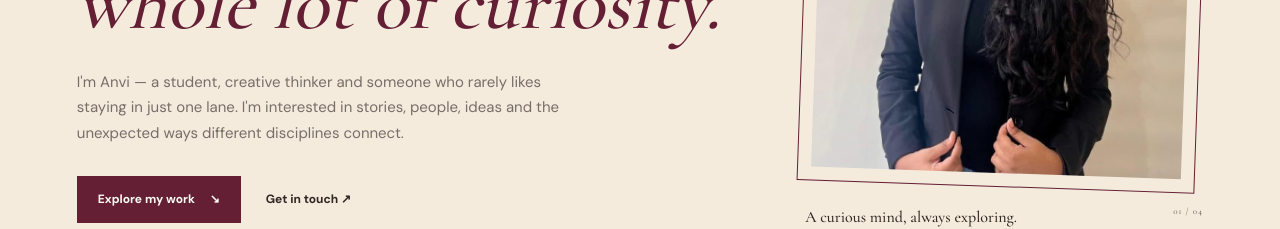
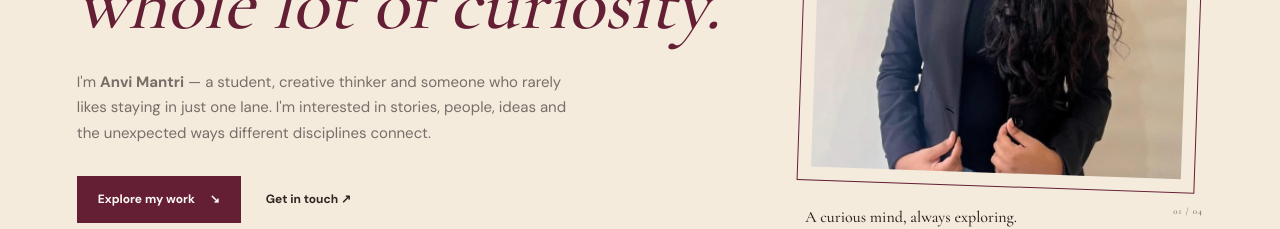
Before and after one commit to anvimantri111/Anvi-Portfolio-, a plain HTML site: page index.html in a window 1280 px wide. Shown: the part 512-741 px from the top of the page. Drawn offline with nearby package versions, Linux system fonts and the light colour scheme.

Commit message:
Update index.html

```diff
--- a/index.html
+++ b/index.html
@@ -636,7 +636,7 @@ a {
           </h1>
 
           <p class="hero-description">
-            I'm Anvi — a student, creative thinker and someone who
+            I'm <span style="font-weight:bold;">Anvi Mantri</span> — a student, creative thinker and someone who
             rarely likes staying in just one lane. I'm interested in
             stories, people, ideas and the unexpected ways different
             disciplines connect.
```
